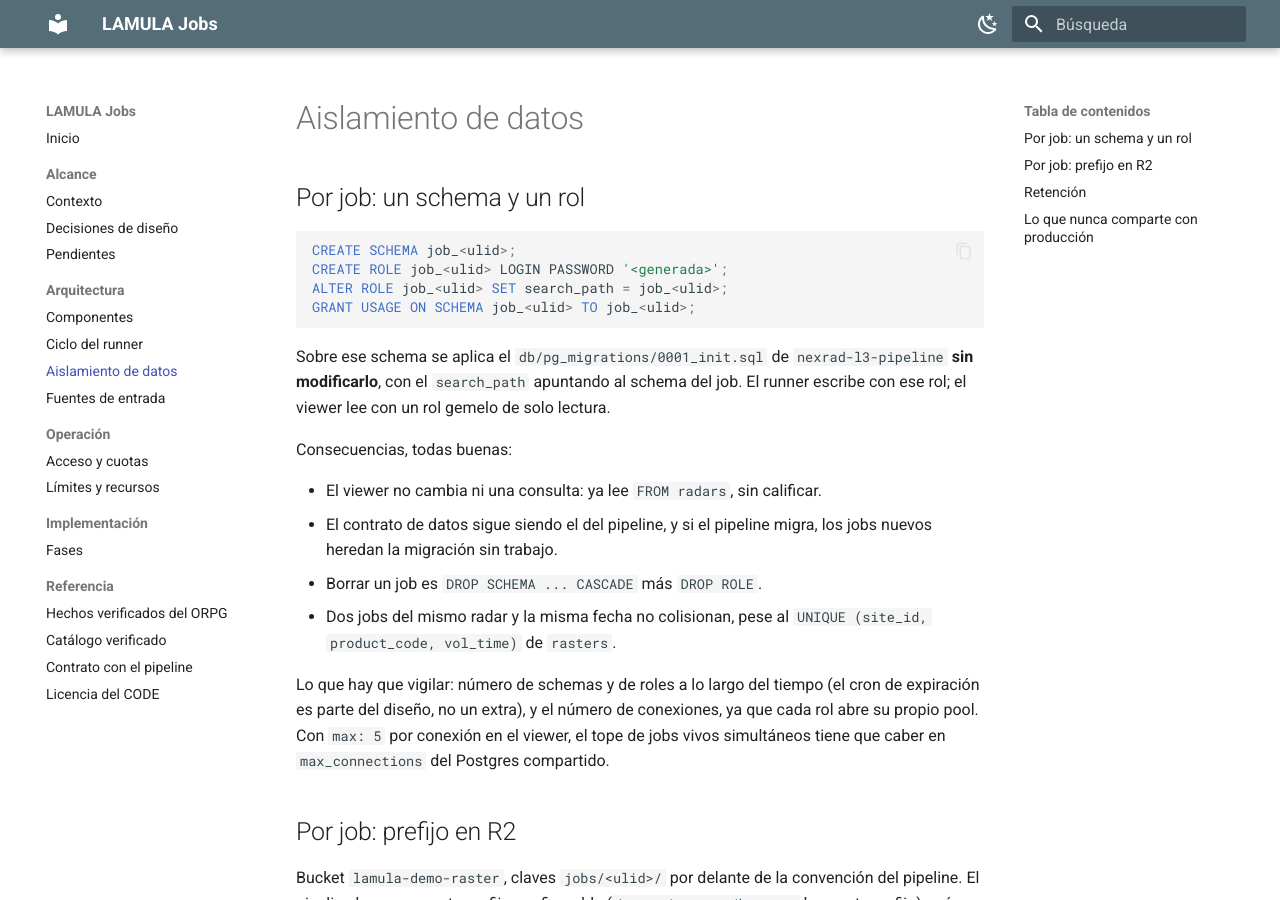
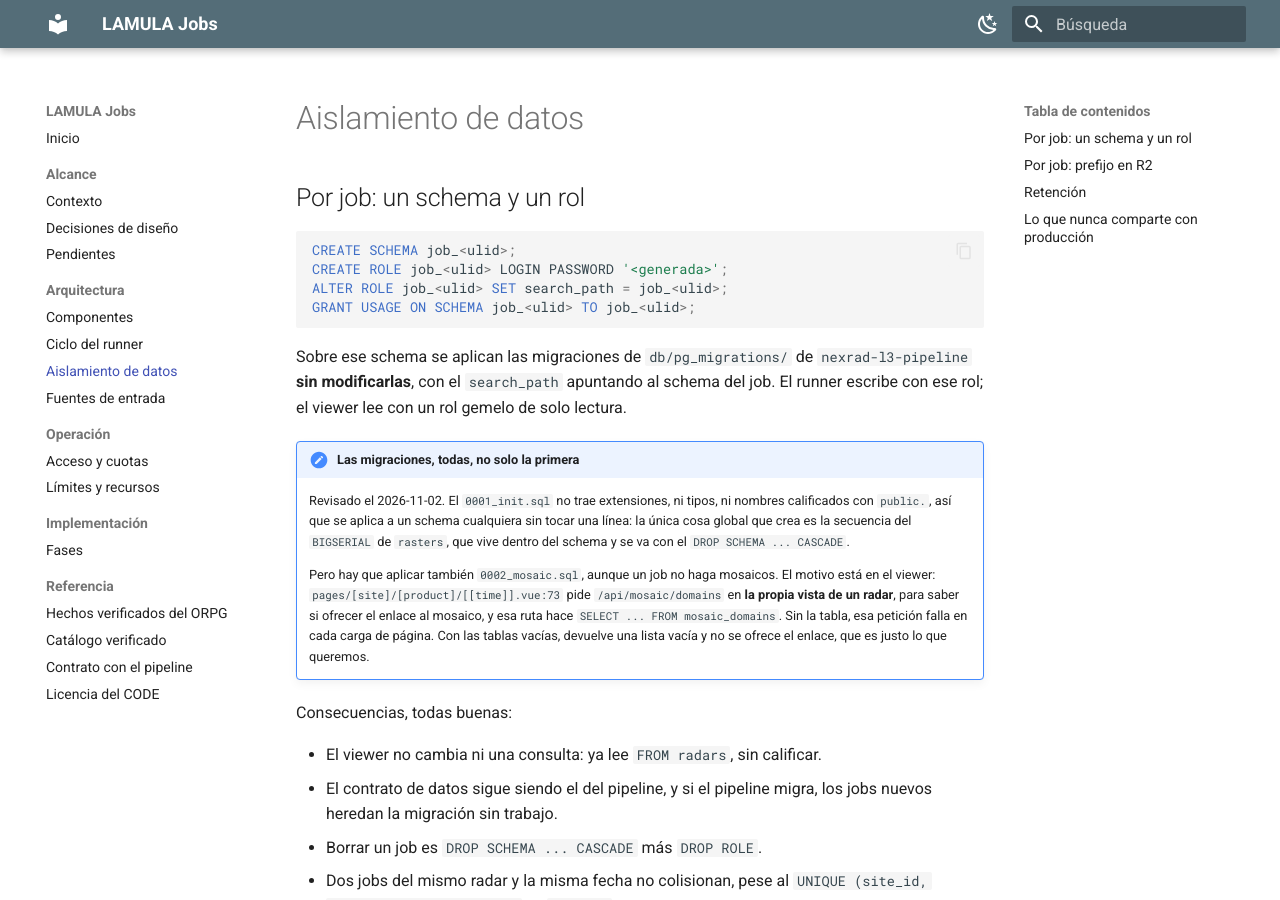
Before and after one commit to vladimir1284/lamula-jobs, an MkDocs documentation site: the page built from docs/arquitectura/aislamiento-datos.md, in a window 1280 px wide and 900 px high. Built offline with MkDocs 1.6.1 and Material for MkDocs 9.7.7, drawn with Linux system fonts in a browser that asks for light colours.

Commit message:
docs: el schema del job necesita también la migración del mosaico
`0001_init.sql` se aplica a un schema cualquiera sin tocar nada: sin
extensiones, sin tipos, sin nombres calificados, y la única secuencia que
crea vive dentro del schema. Pero la vista de un radar del viewer pide
`/api/mosaic/domains` en cada carga para decidir si ofrece el enlace al
mosaico, y esa ruta consulta `mosaic_domains`. Sin la tabla, falla en cada
carga de página; con la tabla vacía, no ofrece el enlace y ya está.

Co-Authored-By: Claude Opus 5 (1M context) <noreply@anthropic.com>

````diff
--- a/docs/arquitectura/aislamiento-datos.md
+++ b/docs/arquitectura/aislamiento-datos.md
@@ -9,9 +9,22 @@ ALTER ROLE job_<ulid> SET search_path = job_<ulid>;
 GRANT USAGE ON SCHEMA job_<ulid> TO job_<ulid>;
 ```
 
-Sobre ese schema se aplica el `db/pg_migrations/0001_init.sql` de `nexrad-l3-pipeline` **sin
-modificarlo**, con el `search_path` apuntando al schema del job. El runner escribe con ese rol;
-el viewer lee con un rol gemelo de solo lectura.
+Sobre ese schema se aplican las migraciones de `db/pg_migrations/` de `nexrad-l3-pipeline`
+**sin modificarlas**, con el `search_path` apuntando al schema del job. El runner escribe con
+ese rol; el viewer lee con un rol gemelo de solo lectura.
+
+!!! note "Las migraciones, todas, no solo la primera"
+    Revisado el 2026-11-02. El `0001_init.sql` no trae extensiones, ni tipos, ni nombres
+    calificados con `public.`, así que se aplica a un schema cualquiera sin tocar una línea: la
+    única cosa global que crea es la secuencia del `BIGSERIAL` de `rasters`, que vive dentro
+    del schema y se va con el `DROP SCHEMA ... CASCADE`.
+
+    Pero hay que aplicar también `0002_mosaic.sql`, aunque un job no haga mosaicos. El motivo
+    está en el viewer: `pages/[site]/[product]/[[time]].vue:73` pide `/api/mosaic/domains` en
+    **la propia vista de un radar**, para saber si ofrecer el enlace al mosaico, y esa ruta
+    hace `SELECT ... FROM mosaic_domains`. Sin la tabla, esa petición falla en cada carga de
+    página. Con las tablas vacías, devuelve una lista vacía y no se ofrece el enlace, que es
+    justo lo que queremos.
 
 Consecuencias, todas buenas:
 
````
Also changed, not shown: AGENTS.md (+3 -3 lines), docs/alcance/decisiones.md (+4 -2 lines).
